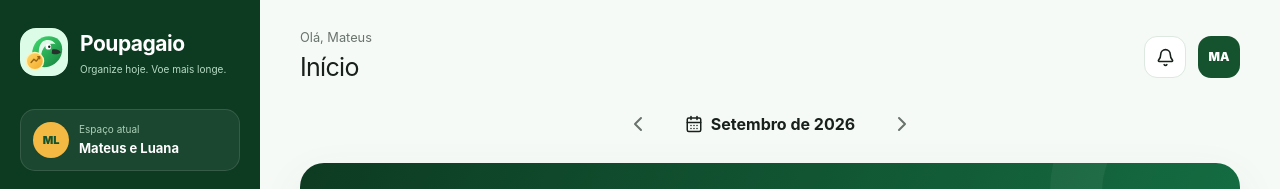
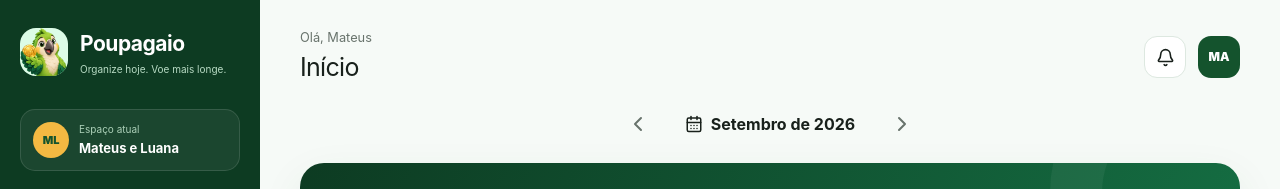
Before and after one commit to matteusimpor-arch/poupagaio, a Next.js app: page / in a window 1280 px wide. Shown: the top 189 px of the page. Built offline with nearby package versions, Linux system fonts and the light colour scheme.

Commit message:
feat: usar logo oficial do Poupagaio

```diff
--- a/components/brand-mark.tsx
+++ b/components/brand-mark.tsx
@@ -5,10 +5,10 @@ export function BrandMark({ compact = false }: { compact?: boolean }) {
     <div className="brand" aria-label="Poupagaio">
       <span className="brand-image">
         <Image
-          src="/logo-poupagaio.svg"
+          src="/logo-poupagaio-principal.png"
           alt=""
-          width={46}
-          height={46}
+          width={96}
+          height={96}
           priority
         />
       </span>
```
